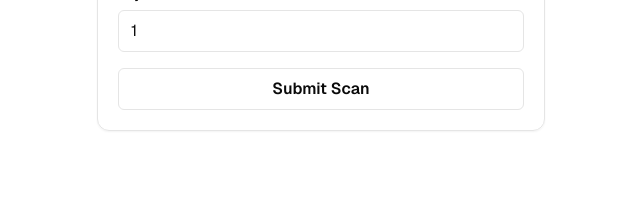
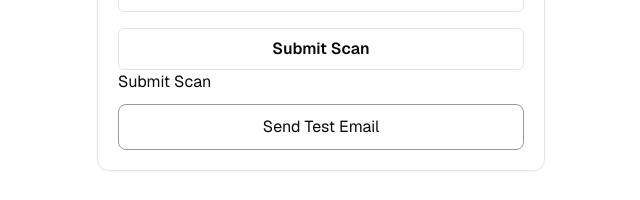
Before and after one commit to ASC-Harrison/nextjs-with-supabase, a Next.js app: page / in a window 1280 px wide. Shown: the part 515-715 px from the top of the page, without its empty margins (319-959 px from the left). Built offline with nearby package versions, Linux system fonts and the light colour scheme; no server answers; the database is empty.

Commit message:
Update page.tsx

```diff
--- a/app/page.tsx
+++ b/app/page.tsx
@@ -287,6 +287,38 @@ export default function Page() {
         >
           {busy ? "Working..." : "Submit Scan"}
         </button>
+<button
+  type="button"
+  onClick={submitScan}
+  disabled={busy}
+>
+  {busy ? "Working..." : "Submit Scan"}
+</button>
+
+<button
+  type="button"
+  onClick={async () => {
+    const res = await fetch("/api/notify-low-stock", {
+      method: "POST",
+      headers: { "Content-Type": "application/json" },
+      body: JSON.stringify({
+        subject: "TEST EMAIL",
+        html: "<h2>✅ Test email sent</h2><p>If you got this, email works.</p>",
+      }),
+    });
+
+    alert("Email test status: " + res.status);
+  }}
+  style={{
+    marginTop: "10px",
+    width: "100%",
+    padding: "10px",
+    borderRadius: "8px",
+    border: "1px solid #999",
+  }}
+>
+  Send Test Email
+</button>
 
         {err ? (
           <p className="mt-3 text-sm text-red-600 whitespace-pre-wrap">{err}</p>
```
